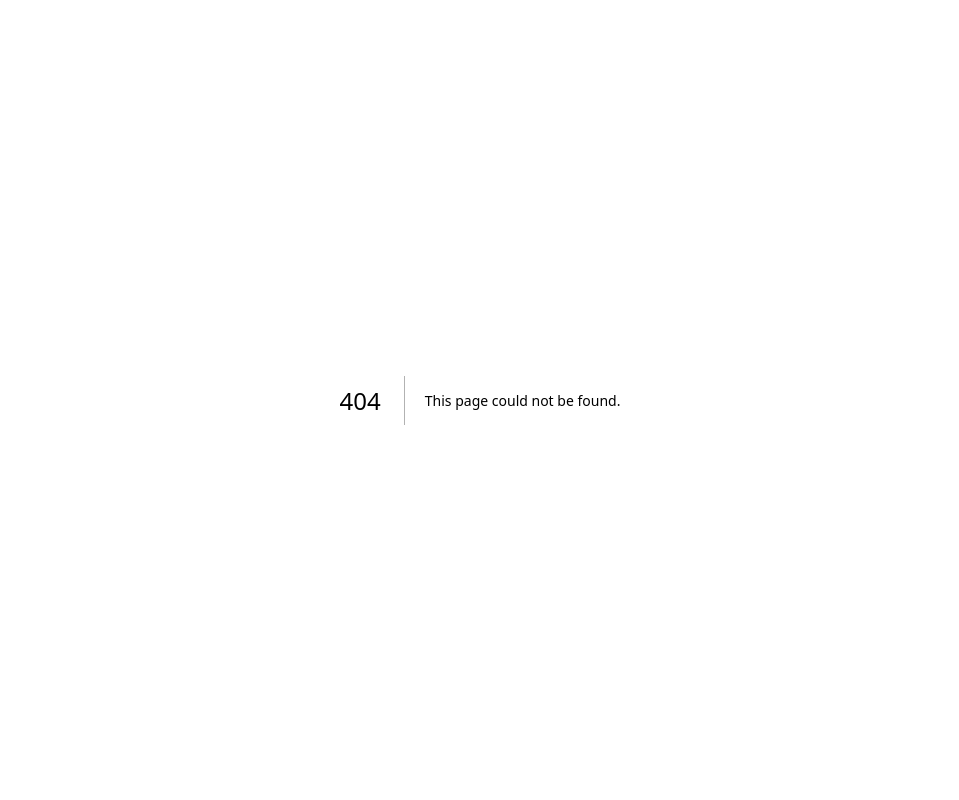
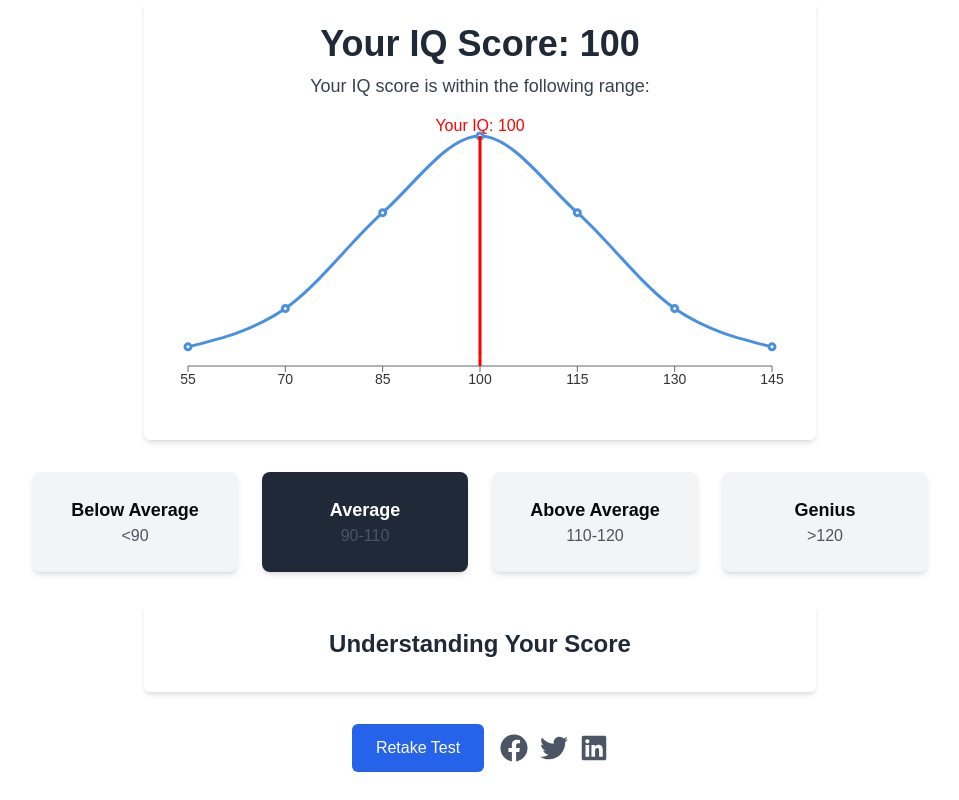
Before and after one commit to ahmedk1991/ahmed-kerkri-eindopdracht, a Next.js app: page /results in a window 1280 px wide. Before the commit this address had no page. Shown: the whole page, without its empty margins (160-1119 px from the left). Built offline with nearby package versions, Linux system fonts and the light colour scheme.

Commit message:
result page aangemaakt

```diff
--- a/package.json
+++ b/package.json
@@ -10,13 +10,16 @@
   },
   "dependencies": {
     "@radix-ui/react-progress": "^1.1.2",
+    "chart.js": "^4.4.7",
     "class-variance-authority": "^0.7.1",
     "clsx": "^2.1.1",
     "lucide-react": "^0.475.0",
     "next": "15.1.6",
     "react": "^19.0.0",
+    "react-chartjs-2": "^5.3.0",
     "react-dom": "^19.0.0",
     "react-icons": "^5.4.0",
+    "recharts": "^2.15.1",
     "tailwind-merge": "^3.0.1",
     "tailwindcss-animate": "^1.0.7"
   },
--- /dev/null
+++ b/src/app/components/BellCurve.tsx
@@ -0,0 +1,31 @@
+"use client";
+
+import { ResponsiveContainer, LineChart, Line, XAxis, YAxis, Tooltip, ReferenceLine } from "recharts";
+
+interface BellCurveProps {
+    iqScore: number;
+}
+
+export default function BellCurve({ iqScore }: BellCurveProps) {
+    const iqDistribution = [
+        { iq: 55, frequency: 5 },
+        { iq: 70, frequency: 15 },
+        { iq: 85, frequency: 40 },
+        { iq: 100, frequency: 60 },
+        { iq: 115, frequency: 40 },
+        { iq: 130, frequency: 15 },
+        { iq: 145, frequency: 5 },
+    ];
+
+    return (
+        <ResponsiveContainer width="100%" height={300}>
+            <LineChart data={iqDistribution} margin={{ top: 20, right: 20, left: 20, bottom: 20 }}>
+                <XAxis dataKey="iq" domain={[55, 145]} tick={{ fontSize: 14, fill: "#333" }} />
+                <YAxis hide />
+                <Tooltip />
+                <Line type="monotone" dataKey="frequency" stroke="#4A90E2" strokeWidth={3} />
+                <ReferenceLine x={iqScore} stroke="red" strokeWidth={3} label={{ value: `Your IQ: ${iqScore}`, position: "top", fill: "red" }} />
+            </LineChart>
+        </ResponsiveContainer>
+    );
+}
--- /dev/null
+++ b/src/app/results/page.tsx
@@ -0,0 +1,83 @@
+"use client";
+
+import { useRouter } from "next/navigation";
+import { useEffect, useState } from "react";
+import BellCurve from "@/app/components/BellCurve";
+import { FaFacebook, FaTwitter, FaLinkedin } from "react-icons/fa";
+
+export default function ResultsPage() {
+    const router = useRouter();
+    const [iqScore, setIqScore] = useState(100);
+    const [scoreAnalysis, setScoreAnalysis] = useState("");
+
+    useEffect(() => {
+        const storedResults = localStorage.getItem("testResults");
+        if (storedResults) {
+            const results = JSON.parse(storedResults);
+            const correctAnswers = results.filter((r: any) => r.selected === r.correct).length;
+            const maxCorrect = results.length;
+            const avgCorrect = maxCorrect / 2;
+
+            const calculatedIQ = 100 + ((correctAnswers - avgCorrect) / (maxCorrect - avgCorrect)) * 30;
+            const finalIQ = Math.round(Math.max(70, Math.min(130, calculatedIQ)));
+
+            setIqScore(finalIQ);
+
+            if (finalIQ < 90) setScoreAnalysis("Your IQ score suggests below-average cognitive ability. Consider practicing logical puzzles to improve.");
+            else if (finalIQ >= 90 && finalIQ <= 110) setScoreAnalysis("Your IQ score is within the average range. You have a balanced cognitive ability.");
+            else if (finalIQ > 110 && finalIQ <= 120) setScoreAnalysis("You have an above-average IQ. Your problem-solving and reasoning skills are strong.");
+            else setScoreAnalysis("You have a genius-level IQ. Exceptional reasoning, logic, and problem-solving skills!");
+        }
+    }, []);
+
+    return (
+        <div className="min-h-screen flex flex-col items-center px-6">
+
+
+            <div className="w-full max-w-2xl bg-white shadow-md p-6 rounded-md text-center">
+                <h2 className="text-4xl font-bold text-gray-800">Your IQ Score: {iqScore}</h2>
+                <p className="text-lg text-gray-700 mt-2">Your IQ score is within the following range:</p>
+                <div className="mt-4 w-full">
+                    <BellCurve iqScore={iqScore} />
+                </div>
+            </div>
+
+
+            <div className="grid grid-cols-1 sm:grid-cols-2 md:grid-cols-4 gap-6 w-full max-w-4xl mt-8">
+                <div className={`shadow-md rounded-lg p-6 text-center ${iqScore < 90 ? "bg-gray-800 text-white" : "bg-gray-100"}`}>
+                    <h3 className="text-lg font-bold">Below Average</h3>
+                    <p className="text-gray-600">&lt;90</p>
+                </div>
+                <div className={`shadow-md rounded-lg p-6 text-center ${iqScore >= 90 && iqScore <= 110 ? "bg-gray-800 text-white" : "bg-gray-100"}`}>
+                    <h3 className="text-lg font-bold">Average</h3>
+                    <p className="text-gray-600">90-110</p>
+                </div>
+                <div className={`shadow-md rounded-lg p-6 text-center ${iqScore > 110 && iqScore <= 120 ? "bg-gray-800 text-white" : "bg-gray-100"}`}>
+                    <h3 className="text-lg font-bold">Above Average</h3>
+                    <p className="text-gray-600">110-120</p>
+                </div>
+                <div className={`shadow-md rounded-lg p-6 text-center ${iqScore > 120 ? "bg-gray-800 text-white" : "bg-gray-100"}`}>
+                    <h3 className="text-lg font-bold">Genius</h3>
+                    <p className="text-gray-600">&gt;120</p>
+                </div>
+            </div>
+
+
+            <div className="mt-8 w-full max-w-2xl bg-white shadow-md p-6 rounded-md text-center">
+                <h3 className="text-2xl font-bold text-gray-800">Understanding Your Score</h3>
+                <p className="text-lg text-gray-700 mt-2">{scoreAnalysis}</p>
+            </div>
+
+            <div className="flex items-center gap-4 mt-8">
+                <button onClick={() => router.push("/test")} className="px-6 py-3 bg-blue-600 text-white rounded-md hover:bg-blue-700">
+                    Retake Test
+                </button>
+                <div className="flex gap-3 text-gray-600">
+                    <a href="#" className="hover:text-blue-600"><FaFacebook size={28} /></a>
+                    <a href="#" className="hover:text-blue-400"><FaTwitter size={28} /></a>
+                    <a href="#" className="hover:text-blue-700"><FaLinkedin size={28} /></a>
+                </div>
+            </div>
+        </div>
+    );
+}
--- a/src/app/test/page.tsx
+++ b/src/app/test/page.tsx
@@ -1,115 +1,87 @@
 "use client";
 
-import { useState } from "react";
+import { useState, useEffect } from "react";
 import { ProgressBar } from "@/app/components/progressbar";
+import { useRouter } from "next/navigation";
 
 const questions = [
-    {
-        id: 1,
-        text: "What comes next in the sequence: 2, 4, 8, 16, __?",
-        options: ["24", "32", "40", "48"],
-        correctAnswer: "32",
-    },
-    {
-        id: 2,
-        text: "Which shape is different from the rest?",
-        options: ["A", "B", "C", "D"],
-        correctAnswer: "C",
-    },
-    {
-        id: 3,
-        text: "What is the capital of France?",
-        options: ["London", "Paris", "Berlin", "Madrid"],
-        correctAnswer: "Paris",
-    },
-    {
-        id: 4,
-        text: "Which of the following is a prime number?",
-        options: ["9", "21", "29", "42"],
-        correctAnswer: "29",
-    },
-    {
-        id: 5,
-        text: "Which of the following is a mammal?",
-        options: ["Snake", "Turtle", "Dolphin", "Crocodile"],
-        correctAnswer: "Dolphin",
-    },
+    { id: 1, text: "What is 2 + 2?", options: ["3", "4", "5", "6"], correctAnswer: "4" },
+    { id: 2, text: "Which number is the smallest?", options: ["10", "7", "3", "8"], correctAnswer: "3" },
+    { id: 3, text: "What is 15% of 200?", options: ["30", "25", "35", "40"], correctAnswer: "30" },
+    { id: 4, text: "What is the capital of France?", options: ["London", "Rome", "Paris", "Berlin"], correctAnswer: "Paris" },
+    { id: 5, text: "What is the square root of 144?", options: ["12", "14", "16", "18"], correctAnswer: "12" },
+    { id: 6, text: "What is the next prime number after 7?", options: ["8", "9", "10", "11"], correctAnswer: "11" },
+    { id: 7, text: "What is the capital of Japan?", options: ["Beijing", "Seoul", "Tokyo", "Bangkok"], correctAnswer: "Tokyo" },
+    { id: 8, text: "Which of the following is an even number?", options: ["13", "27", "42", "19"], correctAnswer: "42" },
+    { id: 9, text: "What is the square of 9?", options: ["72", "81", "90", "99"], correctAnswer: "81" },
+    { id: 10, text: "What is the next number in the sequence: 1, 4, 9, 16, __?", options: ["20", "25", "30", "35"], correctAnswer: "25" },
+    { id: 11, text: "Which fraction is the largest?", options: ["1/3", "1/4", "2/5", "3/7"], correctAnswer: "2/5" },
+    { id: 12, text: "If a train travels at 60 km/h for 1.5 hours, how far does it go?", options: ["60 km", "75 km", "80 km", "90 km"], correctAnswer: "90 km" },
+    { id: 13, text: "What comes next in the sequence: 2, 4, 8, 16, __?", options: ["24", "32", "40", "48"], correctAnswer: "32" },
+    { id: 14, text: "If a car uses 8L of fuel per 100 km, how much fuel does it use in 250 km?", options: ["15L", "18L", "20L", "25L"], correctAnswer: "20L" },
+    { id: 15, text: "A clock shows 10:15. What is the angle between the hour and minute hands?", options: ["52.5°", "67.5°", "75°", "90°"], correctAnswer: "67.5°" },
+    { id: 16, text: "What is the missing letter in the sequence: B, D, F, H, __?", options: ["I", "J", "K", "L"], correctAnswer: "J" },
+    { id: 17, text: "Solve for x: 2x + 3 = 11", options: ["3", "4", "5", "6"], correctAnswer: "4" },
+    { id: 18, text: "A farmer has 17 sheep. All but 9 run away. How many are left?", options: ["8", "9", "10", "11"], correctAnswer: "9" },
+    { id: 19, text: "A cube has how many edges?", options: ["10", "12", "14", "16"], correctAnswer: "12" },
+    { id: 20, text: "Which number logically fits in the series? 1, 11, 21, 1211, 111221, __?", options: ["312211", "132112", "321112", "213112"], correctAnswer: "312211" }
 ];
 
+
+
 export default function TestPage() {
+    const router = useRouter();
     const [currentQuestion, setCurrentQuestion] = useState(0);
     const [selectedAnswer, setSelectedAnswer] = useState<string | null>(null);
-
+    const [answers, setAnswers] = useState<{ question: string; selected: string | null; correct: string }[]>([]);
+    const [timeLeft, setTimeLeft] = useState(30);
 
     const progressPercentage = ((currentQuestion + 1) / questions.length) * 100;
+
+    useEffect(() => {
+        if (timeLeft > 0) {
+            const timer = setTimeout(() => setTimeLeft(timeLeft - 1), 1000);
+            return () => clearTimeout(timer);
+        } else {
+            handleNext();
+        }
+    }, [timeLeft]);
 
     const handleAnswerClick = (answer: string) => {
         setSelectedAnswer(answer);
     };
 
     const handleNext = () => {
+        setAnswers([...answers, { question: questions[currentQuestion].text, selected: selectedAnswer, correct: questions[currentQuestion].correctAnswer }]);
         if (currentQuestion < questions.length - 1) {
             setCurrentQuestion(currentQuestion + 1);
             setSelectedAnswer(null);
-        }
-    };
-
-    const handlePrevious = () => {
-        if (currentQuestion > 0) {
-            setCurrentQuestion(currentQuestion - 1);
-            setSelectedAnswer(null);
+            setTimeLeft(15);
+        } else {
+            localStorage.setItem("testResults", JSON.stringify(answers));
+            router.push("/results");
         }
     };
 
     return (
-        <div className="min-h-screen flex flex-col items-center px-4">
-
+        <div className="min-h-screen flex flex-col items-center px-4 relative">
+            <div className="absolute top-5 right-10 text-lg font-semibold bg-gray-200 px-4 py-2 rounded-md">⏳ {timeLeft}s</div>
             <div className="w-[70%] mt-10">
-                <h1 className="text-3xl font-bold text-left p-2">IQ Test</h1>
                 <ProgressBar value={progressPercentage} />
             </div>
-
-
-            <p className="mt-4 text-lg text-gray-600">
-                Question {currentQuestion + 1} / {questions.length}
-            </p>
-
-
+            <p className="mt-4 text-lg text-gray-600">Question {currentQuestion + 1} / {questions.length}</p>
             <div className="mt-6 p-6 bg-white shadow-md rounded-lg w-full max-w-2xl text-center">
-                <h2 className="text-2xl font-bold text-gray-800">
-                    {questions[currentQuestion].text}
-                </h2>
+                <h2 className="text-2xl font-bold text-gray-800">{questions[currentQuestion].text}</h2>
             </div>
-
-
             <div className="mt-6 grid grid-cols-2 gap-4 w-full max-w-lg">
                 {questions[currentQuestion].options.map((option, index) => (
-                    <button
-                        key={index}
-                        className={`p-4 border rounded-md text-lg font-medium hover:bg-blue-200 transition ${
-                            selectedAnswer === option ? "bg-blue-500 text-white" : "bg-white"
-                        }`}
-                        onClick={() => handleAnswerClick(option)}
-                    >
+                    <button key={index} className={`p-4 border rounded-md text-lg font-medium hover:bg-blue-200 transition ${selectedAnswer === option ? "bg-blue-500 text-white" : "bg-white"}`} onClick={() => handleAnswerClick(option)}>
                         {option}
                     </button>
                 ))}
             </div>
-
-
             <div className="mt-8 flex justify-between w-full max-w-lg">
-                <button
-                    onClick={handlePrevious}
-                    disabled={currentQuestion === 0}
-                    className="px-6 py-2 text-lg font-semibold border rounded-md bg-gray-200 hover:bg-gray-300 disabled:opacity-50"
-                >
-                    Previous
-                </button>
-                <button
-                    onClick={handleNext}
-                    disabled={currentQuestion === questions.length - 1}
-                    className="px-6 py-2 text-lg font-semibold border rounded-md bg-blue-500 text-white hover:bg-blue-600 disabled:opacity-50"
-                >
+                <button onClick={handleNext} className="px-6 py-2 text-lg font-semibold border rounded-md bg-blue-500 text-white hover:bg-blue-600">
                     Next
                 </button>
             </div>
```
Also changed, not shown: 1 other file (tests, documents, lock files or other folders).
